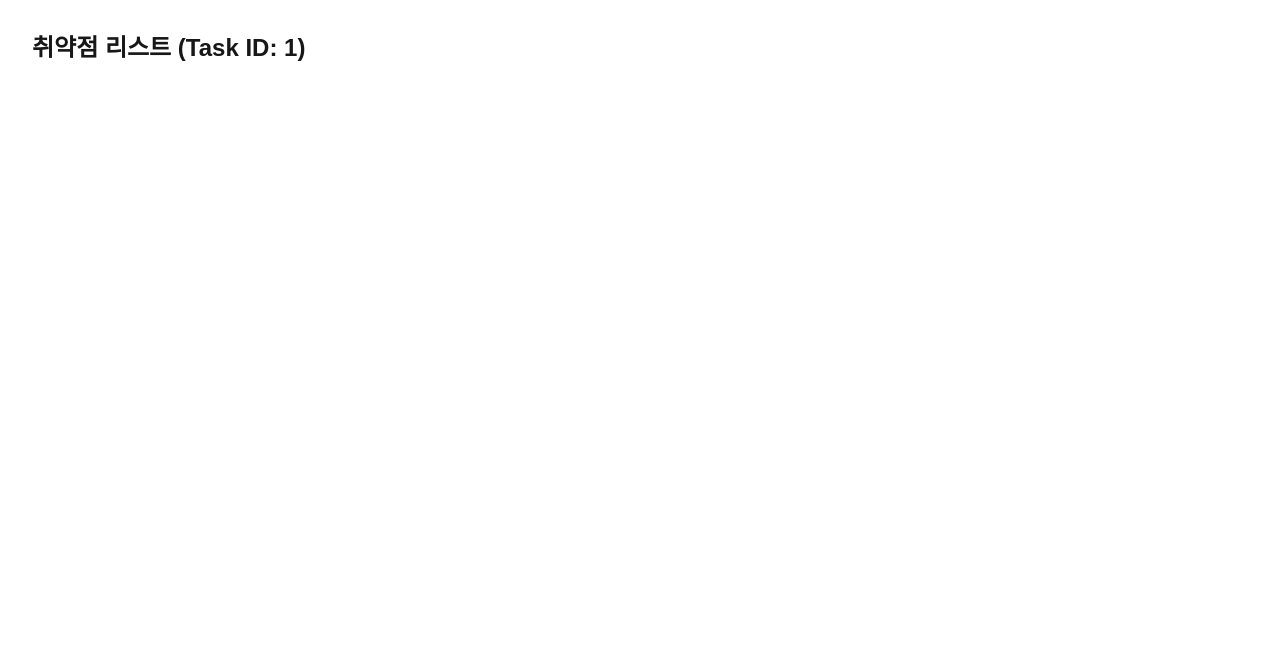
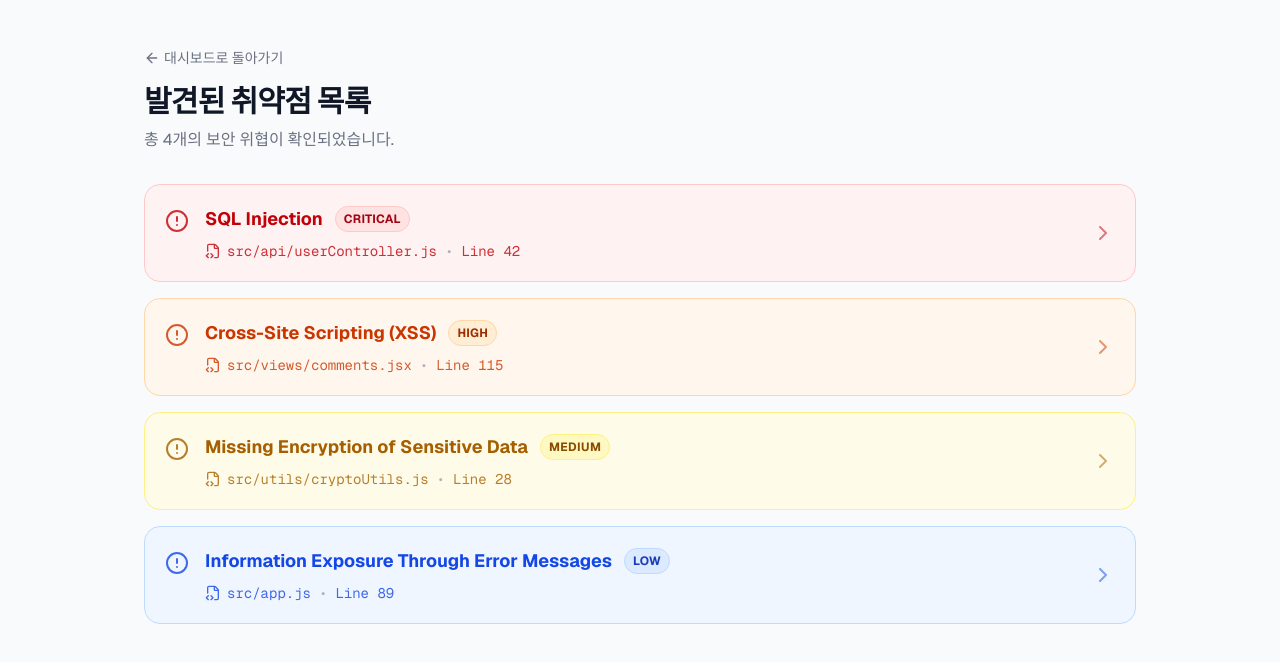
Before and after one commit to dev-somi/secure_vibe_week7, a Next.js app: page /analysis/1/list in a window 1280 px wide. Shown: the top 662 px of the page. Built offline with nearby package versions, Linux system fonts and the light colour scheme.

Commit message:
feat: 취약점 카드 리스트

```diff
--- a/app/analysis/[id]/list/page.tsx
+++ b/app/analysis/[id]/list/page.tsx
@@ -1,8 +1,99 @@
+'use client'
+
+import { useRouter } from 'next/navigation'
+import Link from 'next/link'
+import { dummyAnalysisData, Vulnerability } from '@/src/presentation/mock/dummyData'
+import { AlertCircle, FileCode2, ArrowLeft, ChevronRight } from 'lucide-react'
+
 export default function VulnerabilityListPage({ params }: { params: { id: string } }) {
+  const router = useRouter()
+  // Mock data usage
+  const data = dummyAnalysisData
+
+  const getSeverityStyles = (severity: Vulnerability['severity']) => {
+    switch (severity) {
+      case 'critical':
+        return 'bg-red-50 border-red-200 text-red-700'
+      case 'high':
+        return 'bg-orange-50 border-orange-200 text-orange-700'
+      case 'medium':
+        return 'bg-yellow-50 border-yellow-200 text-yellow-700'
+      case 'low':
+        return 'bg-blue-50 border-blue-200 text-blue-700'
+      default:
+        return 'bg-gray-50 border-gray-200 text-gray-700'
+    }
+  }
+
+  const getSeverityBadge = (severity: Vulnerability['severity']) => {
+    switch (severity) {
+      case 'critical':
+        return <span className="bg-red-100 text-red-800 border border-red-200 text-xs px-2 py-1 rounded-full font-bold uppercase tracking-wide">Critical</span>
+      case 'high':
+        return <span className="bg-orange-100 text-orange-800 border border-orange-200 text-xs px-2 py-1 rounded-full font-bold uppercase tracking-wide">High</span>
+      case 'medium':
+        return <span className="bg-yellow-100 text-yellow-800 border border-yellow-200 text-xs px-2 py-1 rounded-full font-bold uppercase tracking-wide">Medium</span>
+      case 'low':
+        return <span className="bg-blue-100 text-blue-800 border border-blue-200 text-xs px-2 py-1 rounded-full font-bold uppercase tracking-wide">Low</span>
+      default:
+        return null
+    }
+  }
+
   return (
-    <div className="p-8">
-      <h1 className="text-2xl font-bold mb-4">취약점 리스트 (Task ID: {params.id})</h1>
-      {/* TODO: Implement vulnerability card list */}
+    <div className="min-h-screen bg-gray-50 flex flex-col font-sans">
+      <main className="flex-1 flex flex-col pt-12 max-w-5xl mx-auto w-full px-4 mb-20">
+
+        {/* Header */}
+        <div className="mb-8">
+          <Link href={`/analysis/${params.id}`} className="inline-flex items-center text-sm font-medium text-gray-500 hover:text-obsidian-green mb-4 transition-colors">
+            <ArrowLeft className="w-4 h-4 mr-1" />
+            대시보드로 돌아가기
+          </Link>
+          <div className="flex justify-between items-end">
+            <div>
+              <h1 className="text-3xl font-extrabold text-gray-900 tracking-tight">발견된 취약점 목록</h1>
+              <p className="text-gray-500 mt-2">총 {data.vulnerabilities.length}개의 보안 위협이 확인되었습니다.</p>
+            </div>
+          </div>
+        </div>
+
+        {/* Vulnerability List */}
+        <div className="space-y-4">
+          {data.vulnerabilities.map((vuln) => (
+            <div
+              key={vuln.vuln_id}
+              onClick={() => router.push(`/analysis/${params.id}/${vuln.vuln_id}`)}
+              className={`flex items-center justify-between p-5 rounded-2xl border cursor-pointer hover:shadow-md transition-all ${getSeverityStyles(vuln.severity)}`}
+            >
+              <div className="flex items-start gap-4">
+                <div className="mt-1">
+                  <AlertCircle className="w-6 h-6 opacity-80" />
+                </div>
+                <div>
+                  <div className="flex items-center gap-3 mb-1">
+                    <h3 className="font-bold text-lg">{vuln.content.title}</h3>
+                    {getSeverityBadge(vuln.severity)}
+                  </div>
+                  <div className="flex items-center text-sm opacity-80 mt-2 font-mono">
+                    <FileCode2 className="w-4 h-4 mr-1.5" />
+                    <span>{vuln.content.file}</span>
+                    <span className="mx-2 text-gray-400">•</span>
+                    <span>Line {vuln.line_number}</span>
+                  </div>
+                </div>
+              </div>
+              <ChevronRight className="w-6 h-6 opacity-50" />
+            </div>
+          ))}
+
+          {data.vulnerabilities.length === 0 && (
+            <div className="p-12 text-center bg-white rounded-2xl border border-gray-200">
+              <p className="text-gray-500 text-lg">발견된 취약점이 없습니다.</p>
+            </div>
+          )}
+        </div>
+      </main>
     </div>
-  );
+  )
 }
```
